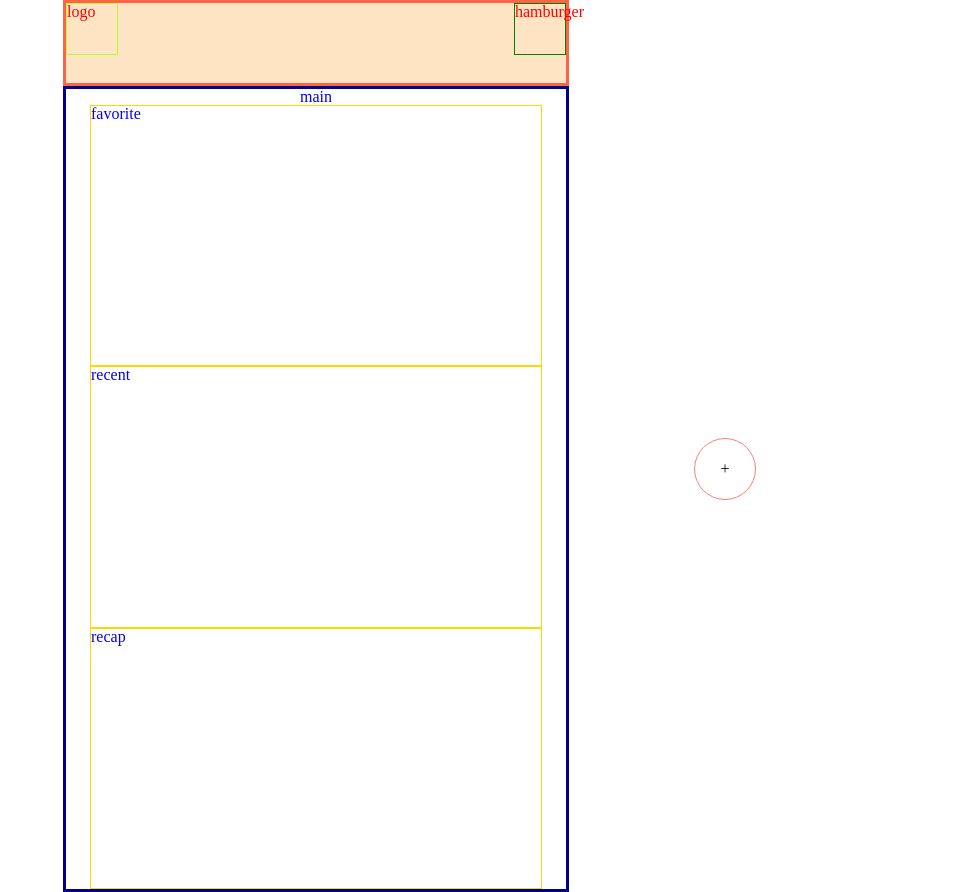
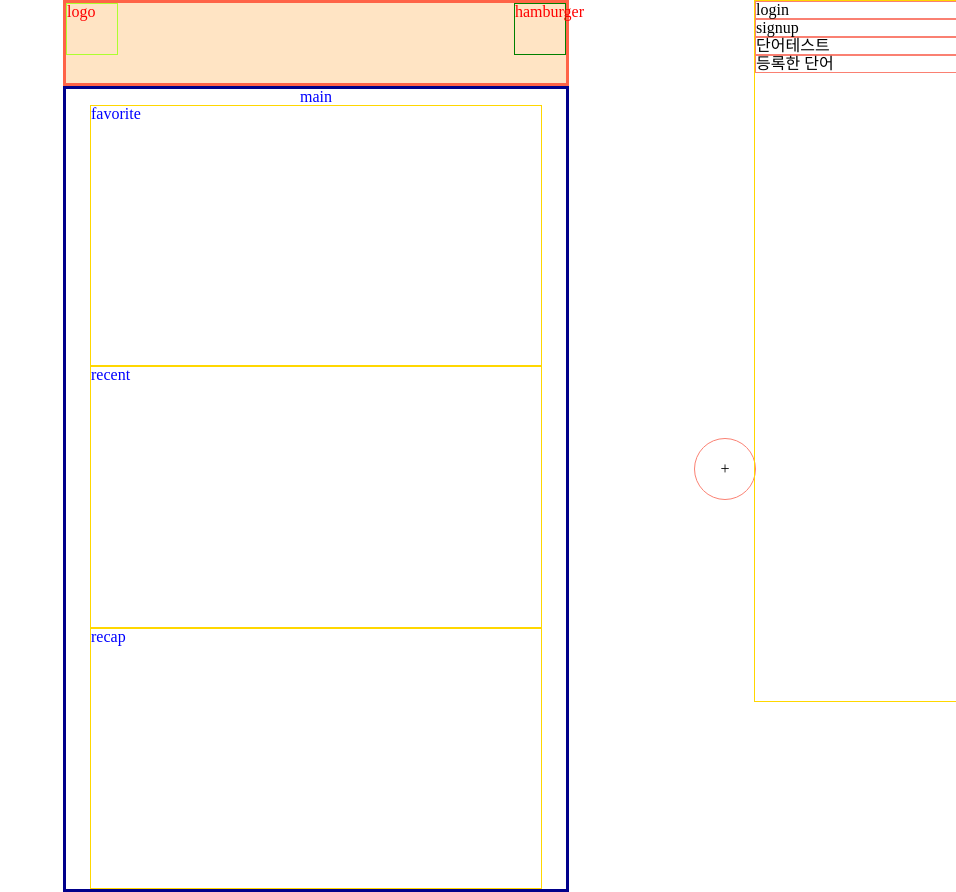
Before and after one commit to obov/word-friend, a Flask app: page / in a window 1280 px wide. Shown: the whole page, without its empty margins (324-1280 px from the left). Run offline with Flask 2, Linux system fonts and the light colour scheme.

Commit message:
menu frame

```diff
--- a/static/css/css.css
+++ b/static/css/css.css
@@ -35,6 +35,13 @@
 }
 .main .recap {
 }
+.menu {
+  height: 700px;
+  width: 400px;
+  position: fixed;
+  right: -200px;
+  top: 0px;
+}
 .plus-button {
   width: 60px;
   height: 60px;
--- a/templates/index.html
+++ b/templates/index.html
@@ -20,5 +20,13 @@
       <div style="border: solid 1px gold" class="recap">recap</div>
     </div>
     <div style="border: solid 1px salmon" class="plus-button">+</div>
+    <div style="border: solid 1px gold" class="menu">
+      <ul>
+        <li style="border: solid 1px salmon">login</li>
+        <li style="border: solid 1px salmon">signup</li>
+        <li style="border: solid 1px salmon">단어테스트</li>
+        <li style="border: solid 1px salmon">등록한 단어</li>
+      </ul>
+    </div>
   </body>
 </html>
```
